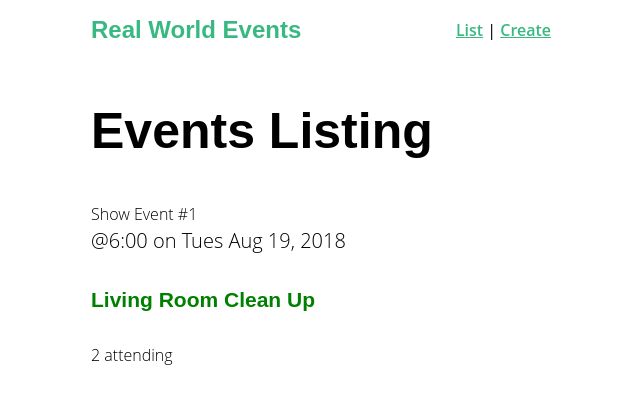
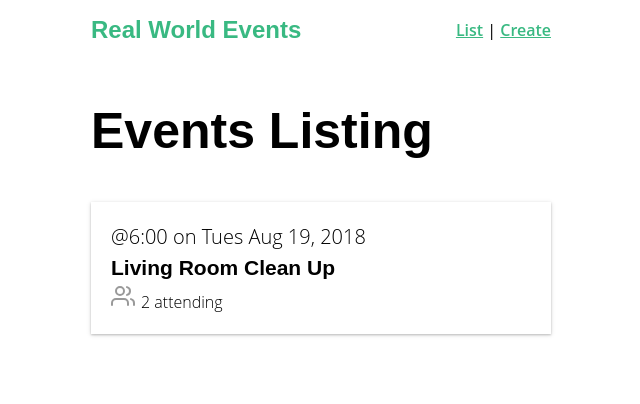
Before and after one commit to Moytri/Real-World-Vue, a Vue app in the folder real-world-vue/: page / in a window 1280 px wide. Shown: the top 404 px of the page, without its empty margins (319-959 px from the left). Built offline with nearby package versions, Linux system fonts and the light colour scheme.

Commit message:
add BaseIcon in EventCard

```diff
--- a/real-world-vue/src/components/EventCard.vue
+++ b/real-world-vue/src/components/EventCard.vue
@@ -1,8 +1,9 @@
 <template>
-    <router-link class="event-link" :to="{ name: 'event-show', params: { id: '1' } }">Show Event #1
-        <div clas="event-card -shadow">
+    <router-link class="event-link" :to="{ name: 'event-show', params: { id: '1' } }">
+        <div class="event-card -shadow">
             <span class="eyebrow">@{{event.time}} on {{event.date}}</span>
             <h4 class="title">{{ event.title }}</h4>
+            <BaseIcon name="users"/>
             <span>{{ event.attendees.length }} attending</span>
         </div>
     </router-link>
@@ -27,9 +28,6 @@ export default {
 }
 </script>
 <style scoped>
-h4 {
-    color: green;
-}
 .event-card {
   padding: 20px;
   margin-bottom: 24px;
```
